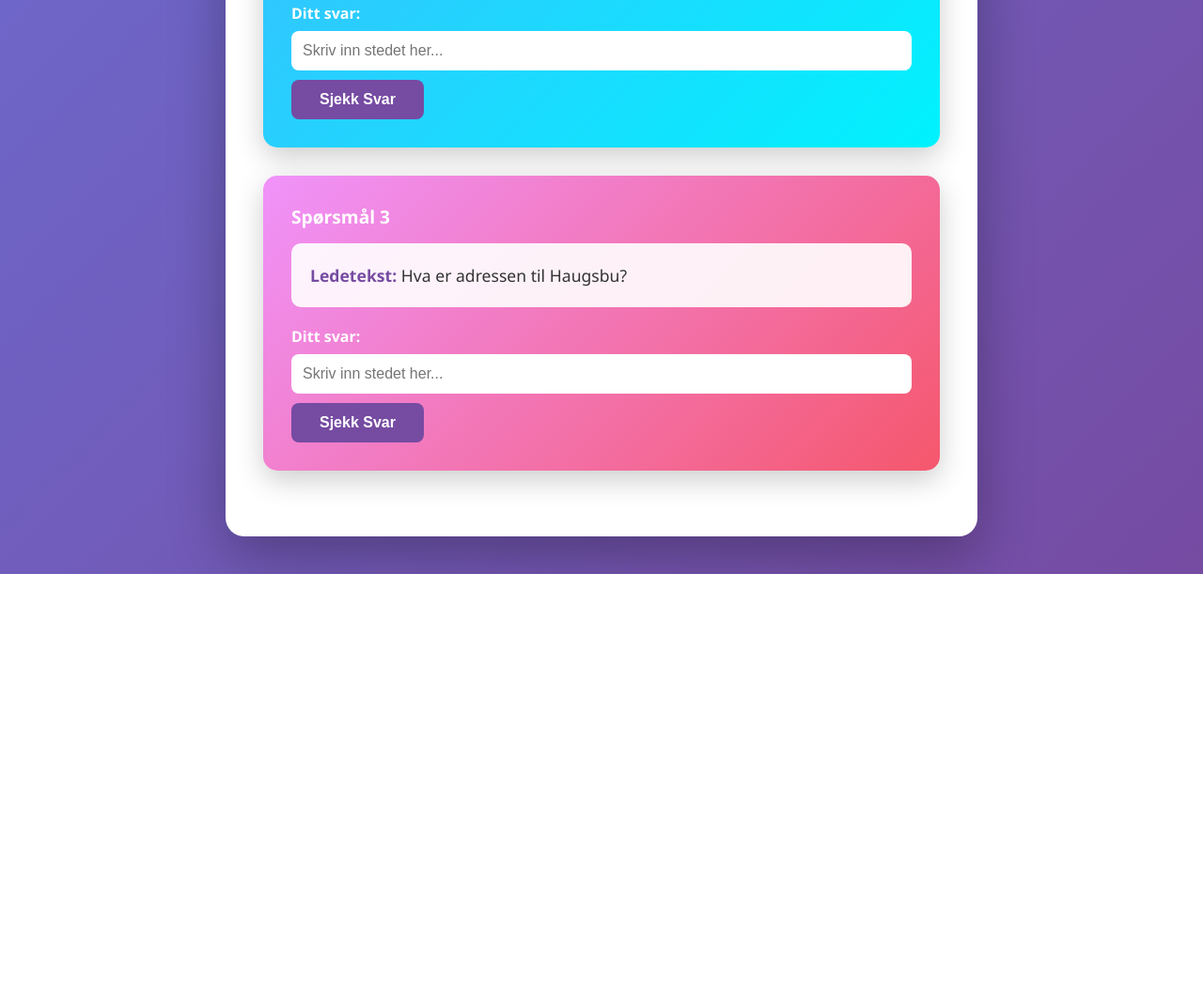
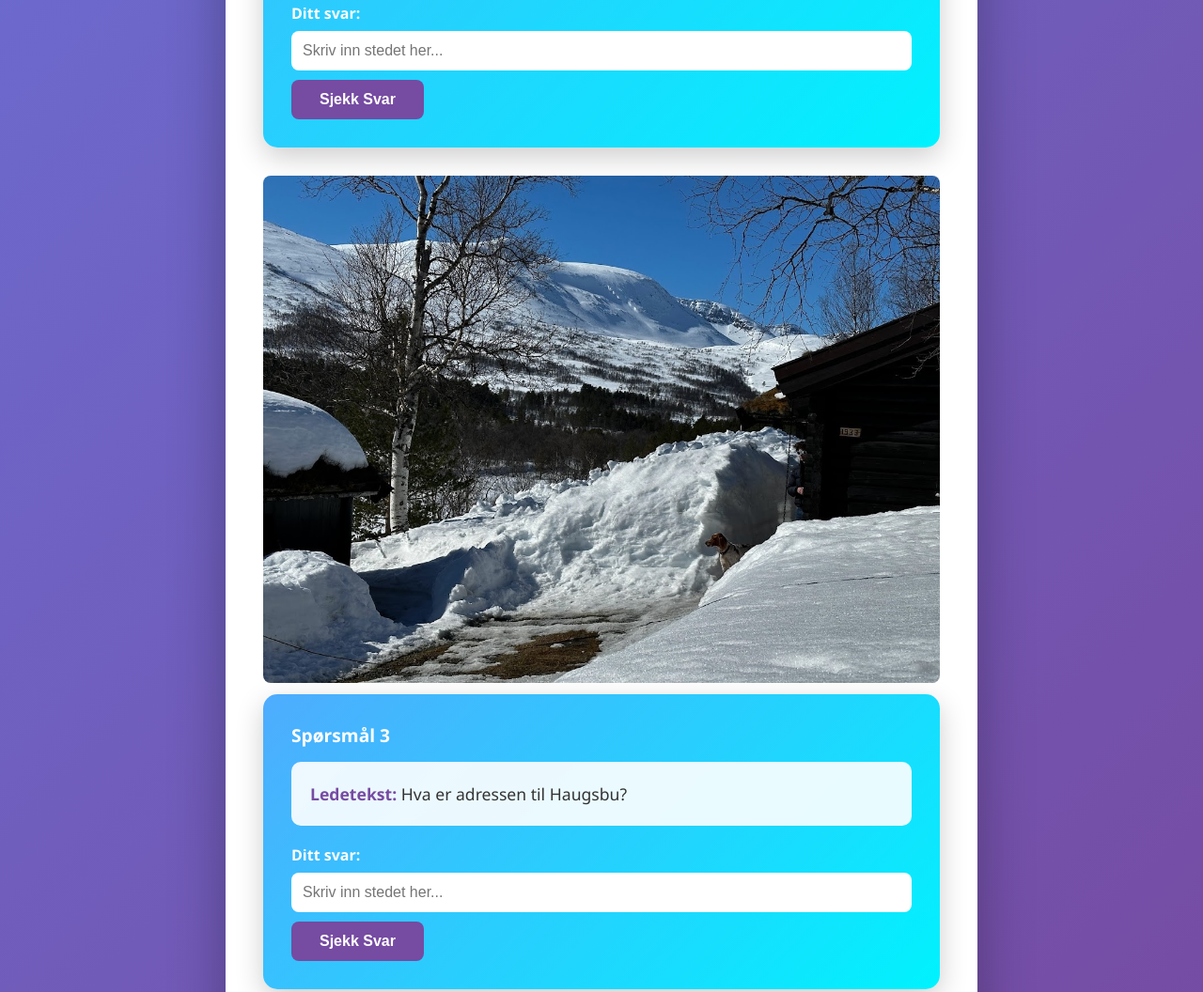
Before and after one commit to bengt-olav65/Geo-rebus-test2, a plain HTML site: page index.html in a window 1280 px wide. Shown: the part 1672-2728 px from the top of the page at 94% size. Before the commit the page ends 2283 px from the top, so only its background shows below. Drawn offline with Linux system fonts and the light colour scheme.

Commit message:
Add illustration for question 3 with fallback
Added an illustration for question 3 with a fallback image.

```diff
--- a/index.html
+++ b/index.html
@@ -80,6 +80,15 @@
                     <div id="feedback2" class="feedback"></div>
                 </div>
             </div>
+
+           <!-- Illustrasjonsbilde for spørsmål 3 -->
+                <!-- Fallback: dersom images/rebus3.jpeg mangler, bytt til placeholder for å unngå ødelagte bilder -->
+                <div class="illustration">
+                    <img src="images/rebus3.jpeg"
+                         alt="Illustrasjon for spørsmål 3"
+                         loading="lazy"
+                         onerror="this.onerror=null;this.src='https://via.placeholder.com/800x450?text=Rebus+2+illustrasjon';">
+                </div>
 
             <div class="question-card">
                 <div class="question-number">Spørsmål 3</div>
```
